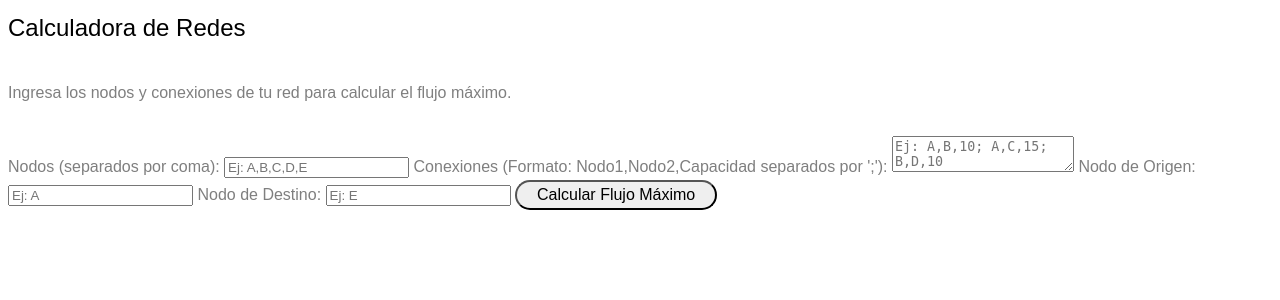
After one commit to nicoliberios/operativa_1, a Flask app: template app/templates/redes.html in a window 1280 px wide. The commit adds this page. Shown: the top 300 px of the page. Run offline with Flask 3, Linux system fonts and the light colour scheme; the template is opened without the code that fills it, so the values that code supplies are empty; style sheets or scripts are compiled from the project's sources.

Commit message:
changes opt

```diff
--- a/app/templates/index.html
+++ b/app/templates/index.html
@@ -208,6 +208,9 @@
           <a href="/transportation" class="btn btn-secondary-custom mx-2"
             >Calculadora de<br />Transporte</a
           >
+          <a href="/redesb" class="btn btn-secondary-custom mx-2"
+            >Calculadora de<br />redes</a
+          >
         </div>
       </div>
     </section>
--- /dev/null
+++ b/app/templates/redes.html
@@ -0,0 +1,34 @@
+<!DOCTYPE html>
+<html lang="es">
+<head>
+    <meta charset="UTF-8">
+    <meta name="viewport" content="width=device-width, initial-scale=1.0">
+    <title>Calculadora de Redes</title>
+    <link rel="stylesheet" href="{{ url_for('static', filename='css/styles.css') }}">
+</head>
+<body>
+    <section class="py-5">
+        <div class="container text-center">
+            <h2 class="section-title">Calculadora de Redes</h2>
+            <p class="objective-text">
+                Ingresa los nodos y conexiones de tu red para calcular el flujo máximo.
+            </p>
+            <form action="/redesb" method="POST">
+                <label for="nodes">Nodos (separados por coma):</label>
+                <input type="text" id="nodes" name="nodes" required placeholder="Ej: A,B,C,D,E">
+
+                <label for="edges">Conexiones (Formato: Nodo1,Nodo2,Capacidad separados por ';'):</label>
+                <textarea id="edges" name="edges" required placeholder="Ej: A,B,10; A,C,15; B,D,10"></textarea>
+
+                <label for="source">Nodo de Origen:</label>
+                <input type="text" id="source" name="source" required placeholder="Ej: A">
+
+                <label for="sink">Nodo de Destino:</label>
+                <input type="text" id="sink" name="sink" required placeholder="Ej: E">
+
+                <button type="submit" class="btn btn-secondary-custom">Calcular Flujo Máximo</button>
+            </form>
+        </div>
+    </section>
+</body>
+</html>
--- /dev/null
+++ b/old_packages.txt
@@ -0,0 +1 @@
+numpy==2.2.3
--- a/requirements.txt
+++ b/requirements.txt
@@ -2,7 +2,7 @@ blinker==1.8.2
 click==8.1.7
 colorama==0.4.6
 flask==3.0.3
-# importlib-metadata==8.2.0
+importlib-metadata==8.2.0
 itsdangerous==2.2.0
 jinja2==3.1.4
 MarkupSafe==2.1.5
@@ -11,6 +11,8 @@ werkzeug==3.0.3
 zipp==3.19.2
 ortools==9.11.4210
 numpy==1.24.3
-# openai==0.27.0
+openai==0.27.0
 flask-cors==4.0.0
 python-dotenv==1.0.1
+networkx==3.2.1
+setuptools==68.2.2
```
Also changed, not shown: app/templates/resultado_redes.html (added, +14 -0 lines), redes/network_solver.py (added, +24 -0 lines), app/app.py (line endings or trailing spaces), redes/__init__.py (added).
